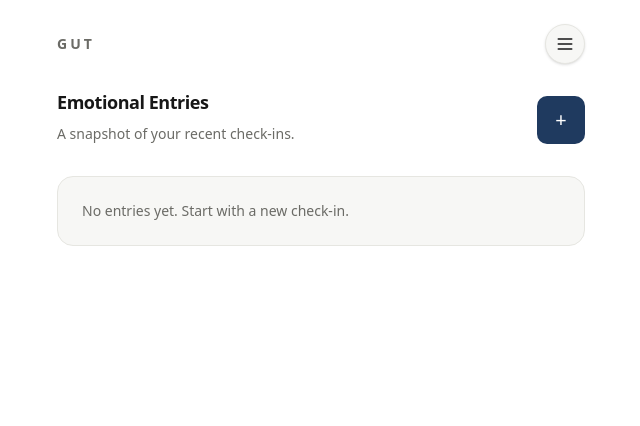
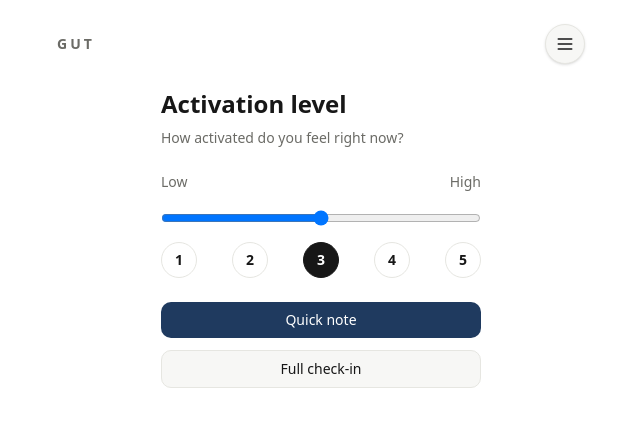
Before and after one commit to and27/emotion-trace, a Next.js app: page / in a window 1280 px wide. Shown: the top 426 px of the page, without its empty margins (319-959 px from the left). Built offline with nearby package versions, Linux system fonts and the light colour scheme.

Commit message:
feat: add activation gate and quick flow routing

```diff
--- a/src/app/(app)/history/page.tsx
+++ b/src/app/(app)/history/page.tsx
@@ -1,8 +1,5 @@
+import { EntriesListScreen } from "@/src/ui/screens/EntriesListScreen";
+
 export default function HistoryPage() {
-  return (
-    <div className="space-y-2">
-      <h1 className="text-2xl font-semibold">History</h1>
-      <p className="text-sm text-zinc-600">Review past entries.</p>
-    </div>
-  );
+  return <EntriesListScreen />;
 }
--- a/src/app/(app)/page.tsx
+++ b/src/app/(app)/page.tsx
@@ -1,5 +1,5 @@
-import { EntriesListScreen } from "@/src/ui/screens/EntriesListScreen";
+import { ActivationScreen } from "@/src/ui/screens/ActivationScreen";
 
 export default function HomePage() {
-  return <EntriesListScreen />;
+  return <ActivationScreen />;
 }
--- a/src/ui/components/HeaderMenu.tsx
+++ b/src/ui/components/HeaderMenu.tsx
@@ -6,6 +6,7 @@ import { usePathname } from "next/navigation";
 
 const items = [
   { href: "/", label: "Check-in" },
+  { href: "/history", label: "History" },
   { href: "/learn", label: "Learn" },
   { href: "/settings", label: "Settings" },
 ];
--- a/src/ui/hooks/useCreateEmotionalEntry.ts
+++ b/src/ui/hooks/useCreateEmotionalEntry.ts
@@ -1,9 +1,10 @@
 import { createAndSaveEmotionalEntry } from "../../application/use-cases/createAndSaveEmotionalEntry";
 import { useEmotionalEntryRepository } from "../providers/AppProviders";
 import { BodySensation } from "../../domain/sensation/BodySensation";
-import { Belief, ContextTag, Emotion } from "@/src/domain";
+import { ActivationLevel, Belief, ContextTag, Emotion } from "@/src/domain";
 
 type Input = {
+  activationLevel: ActivationLevel;
   emotions: Emotion[];
   beliefs: Belief[];
   contexts: ContextTag[];
--- /dev/null
+++ b/src/ui/screens/ActivationScreen.tsx
@@ -0,0 +1,86 @@
+"use client";
+
+import { useState } from "react";
+import { useRouter } from "next/navigation";
+import {
+  ACTIVATION_LEVELS,
+  ActivationLevel,
+} from "../../domain/entry/ActivationLevel";
+import { Button } from "../components/Button";
+
+const QUICK_THRESHOLD: ActivationLevel = 3;
+
+export function ActivationScreen() {
+  const router = useRouter();
+  const [activation, setActivation] = useState<ActivationLevel>(3);
+  const isQuick = activation >= QUICK_THRESHOLD;
+
+  function goFull() {
+    router.push(`/create?activation=${activation}`);
+  }
+
+  function goQuick() {
+    router.push(`/create?mode=quick&activation=${activation}`);
+  }
+
+  return (
+    <div className="content-narrow space-y-6">
+      <header className="space-y-2">
+        <h1 className="text-2xl font-semibold">Activation level</h1>
+        <p className="text-sm text-text-muted">
+          How activated do you feel right now?
+        </p>
+      </header>
+
+      <div className="space-y-4">
+        <div className="flex items-center justify-between text-sm text-text-muted">
+          <span>Low</span>
+          <span>High</span>
+        </div>
+        <input
+          type="range"
+          min={1}
+          max={5}
+          step={1}
+          value={activation}
+          onChange={(event) =>
+            setActivation(Number(event.target.value) as ActivationLevel)
+          }
+          className="w-full"
+        />
+        <div className="flex justify-between text-sm font-semibold">
+          {ACTIVATION_LEVELS.map((level) => (
+            <button
+              key={level}
+              type="button"
+              onClick={() => setActivation(level)}
+              className={`h-9 w-9 rounded-full border text-sm transition ${
+                activation === level
+                  ? "border-foreground bg-foreground text-background"
+                  : "border-surface-border text-foreground hover:bg-surface"
+              }`}
+              aria-label={`Activation level ${level}`}
+            >
+              {level}
+            </button>
+          ))}
+        </div>
+      </div>
+
+      {isQuick ? (
+        <div className="space-y-3">
+          <Button className="w-full" onClick={goQuick}>
+            Quick note
+          </Button>
+          <Button className="w-full" variant="secondary" onClick={goFull}>
+            Full check-in
+          </Button>
+        </div>
+      ) : (
+        <Button className="w-full" onClick={goFull}>
+          Continue
+        </Button>
+      )}
+    </div>
+  );
+}
--- a/src/ui/screens/CreateBodySensationsScreen.tsx
+++ b/src/ui/screens/CreateBodySensationsScreen.tsx
@@ -2,6 +2,7 @@
 
 import { useEffect, useState } from "react";
 import { useCreateEmotionalEntry } from "../hooks/useCreateEmotionalEntry";
+import type { ActivationLevel } from "../../domain/entry/ActivationLevel";
 import type { BodySensation } from "../../domain/sensation/BodySensation";
 import type { BodyArea } from "../../domain/sensation/BodyArea";
 import type { Sensation } from "../../domain/sensation/Sensation";
@@ -20,6 +21,7 @@ export function CreateBodySensationsScreen({
   onContinue,
 }: CreateBodySensationsScreenProps) {
   const { create } = useCreateEmotionalEntry();
+  const activationFallback: ActivationLevel = 3;
 
   const [selected, setSelected] = useState<BodySensation[]>(value ?? []);
   const [activeArea, setActiveArea] = useState<BodyArea | null>(null);
@@ -65,6 +67,7 @@ export function CreateBodySensationsScreen({
     }
 
     await create({
+      activationLevel: activationFallback,
       emotions: [],
       beliefs: [],
       contexts: [],
@@ -153,7 +156,7 @@ export function CreateBodySensationsScreen({
         )}
       </div>
 
-      <Button disabled={selected.length === 0} onClick={save}>
+      <Button onClick={save}>
         {onContinue ? "Continue" : "Save"}
       </Button>
     </div>
--- a/src/ui/screens/CreateEntryFlowScreen.tsx
+++ b/src/ui/screens/CreateEntryFlowScreen.tsx
@@ -1,12 +1,14 @@
 "use client";
 
 import { useState } from "react";
-import { useRouter } from "next/navigation";
+import { useRouter, useSearchParams } from "next/navigation";
 
 import type { BodySensation } from "../../domain/sensation/BodySensation";
 import type { Emotion } from "../../domain/emotions/checkin/Emotion";
 import type { Belief } from "../../domain/belief/Belief";
 import type { ContextTag } from "../../domain/context/ContextTag";
+import type { ActivationLevel } from "../../domain/entry/ActivationLevel";
+import { ACTIVATION_LEVELS } from "../../domain/entry/ActivationLevel";
 
 import { CreateBodySensationsScreen } from "./CreateBodySensationsScreen";
 import { useCreateEmotionalEntry } from "../hooks/useCreateEmotionalEntry";
@@ -19,9 +21,22 @@ type Step = "body" | "emotions" | "contexts" | "beliefs" | "context";
 
 export function CreateEntryFlowScreen() {
   const router = useRouter();
+  const searchParams = useSearchParams();
   const { create } = useCreateEmotionalEntry();
 
-  const [step, setStep] = useState<Step>("body");
+  const mode = searchParams.get("mode");
+  const activationParam = Number(searchParams.get("activation"));
+  const activationFallback: ActivationLevel = 3;
+  const activationInitial = ACTIVATION_LEVELS.includes(
+    activationParam as ActivationLevel
+  )
+    ? (activationParam as ActivationLevel)
+    : activationFallback;
+
+  const [step, setStep] = useState<Step>(
+    mode === "quick" ? "context" : "body"
+  );
+  const [activationLevel] = useState<ActivationLevel>(activationInitial);
   const [bodySensations, setBodySensations] = useState<BodySensation[]>([]);
   const [emotions, setEmotions] = useState<Emotion[]>([]);
   const [beliefs, setBeliefs] = useState<Belief[]>([]);
@@ -30,6 +45,7 @@ export function CreateEntryFlowScreen() {
 
   async function handleSave() {
     await create({
+      activationLevel,
       emotions: emotions.map((e) => e),
       beliefs,
       contexts,
```
